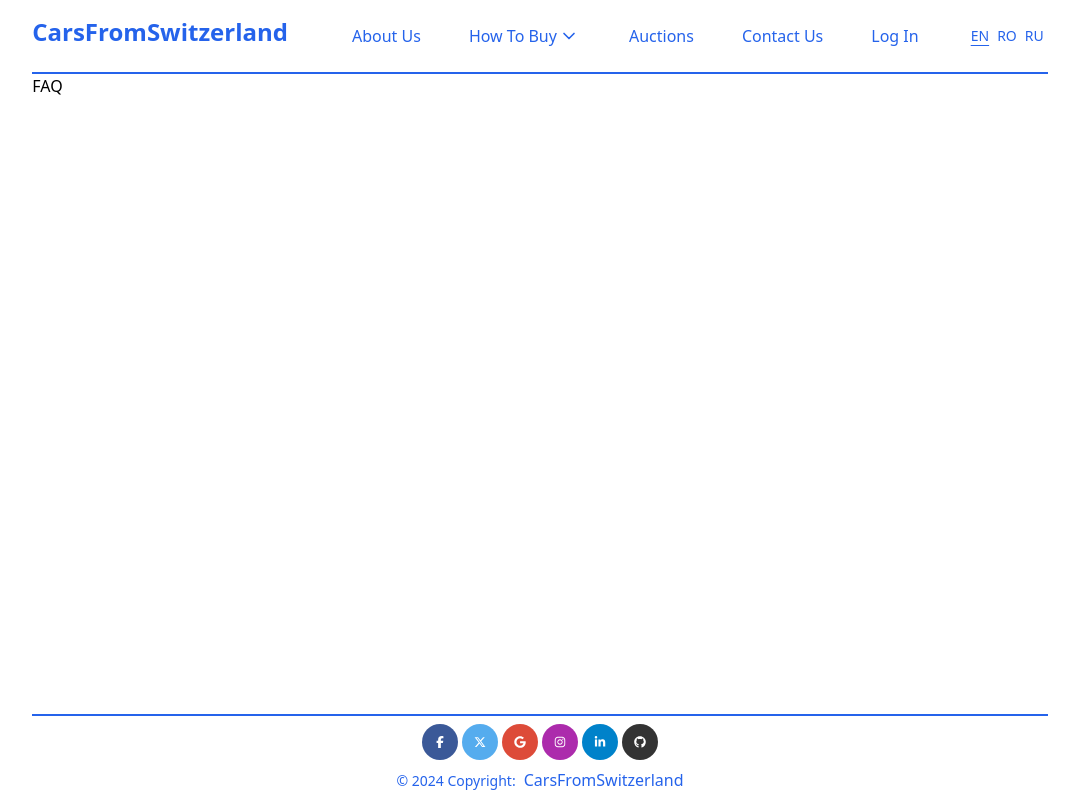
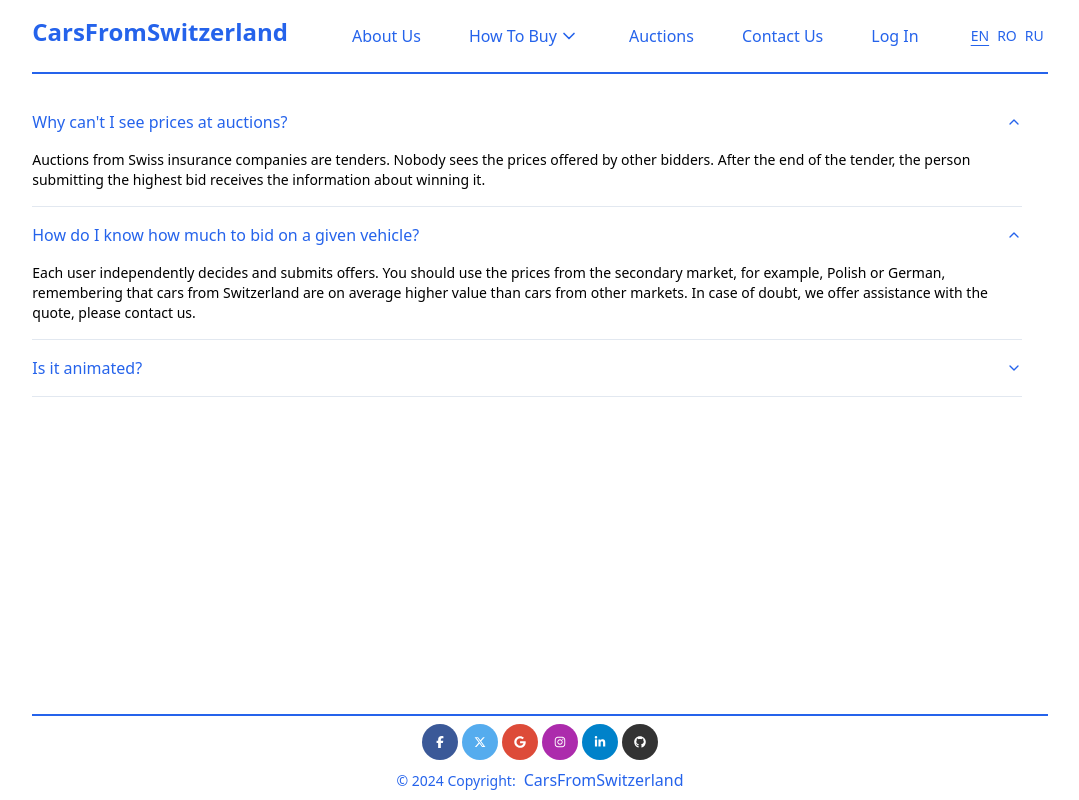
Before and after one commit to C0L2/auctions, a React (Vite) app: page /faq in a window 1280 px wide. Shown: the whole page, without its empty margins (100-1179 px from the left). Built offline with nearby package versions, Linux system fonts and the light colour scheme.

Commit message:
- added some queestions for FAQ section

```diff
--- a/src/locales/en/global.json
+++ b/src/locales/en/global.json
@@ -50,5 +50,11 @@
       "rule5": "transport to another country - price to be negotiated.",
       "message": "The transport fee is fixed, it may change in following situations:"
     }
+  },
+  "faq": {
+    "q1": "Why can't I see prices at auctions?",
+    "r1": "Auctions from Swiss insurance companies are tenders. Nobody sees the prices offered by other bidders. After the end of the tender, the person submitting the highest bid receives the information about winning it.",
+    "q2": "How do I know how much to bid on a given vehicle?",
+    "r2": "Each user independently decides and submits offers. You should use the prices from the secondary market, for example, Polish or German, remembering that cars from Switzerland are on average higher value than cars from other markets. In case of doubt, we offer assistance with the quote, please contact us."
   }
 }
--- a/src/pages/FAQ/FAQ.tsx
+++ /dev/null
@@ -1,5 +0,0 @@
-const FAQ = () => {
-  return <div>FAQ</div>
-}
-
-export default FAQ
--- a/src/pages/FAQ/index.ts
+++ /dev/null
@@ -1,3 +0,0 @@
-import { default as FAQ } from './FAQ'
-
-export default FAQ
--- a/src/pages/HowTo/FAQ.tsx
+++ b/src/pages/HowTo/FAQ.tsx
@@ -1,5 +1,45 @@
+import { useTranslation } from 'react-i18next'
+import {
+  Accordion,
+  AccordionContent,
+  AccordionItem,
+  AccordionTrigger,
+} from '@/components/ui/accordion'
+
 const FAQ = () => {
-  return <div>FAQ</div>
+  const { t } = useTranslation('global')
+
+  return (
+    <div>
+      <Accordion
+        type="multiple"
+        className="max-w-[990px] mt-5"
+        defaultValue={['item-1', 'item-2']}
+      >
+        <AccordionItem value="item-1">
+          <AccordionTrigger className="text-primary">
+            {t('faq.q1')}
+          </AccordionTrigger>
+          <AccordionContent>{t('faq.r1')}</AccordionContent>
+        </AccordionItem>
+        <AccordionItem value="item-2">
+          <AccordionTrigger className="text-primary">
+            {t('faq.q2')}
+          </AccordionTrigger>
+          <AccordionContent>{t('faq.r2')}</AccordionContent>
+        </AccordionItem>
+        <AccordionItem value="item-3">
+          <AccordionTrigger className="text-primary">
+            Is it animated?
+          </AccordionTrigger>
+          <AccordionContent>
+            Yes. It&apos;s animated by defau'lt, but you can disable it if you
+            prefer.
+          </AccordionContent>
+        </AccordionItem>
+      </Accordion>
+    </div>
+  )
 }
 
 export default FAQ
--- a/src/routes/routes.tsx
+++ b/src/routes/routes.tsx
@@ -1,11 +1,11 @@
 import { createBrowserRouter } from 'react-router-dom'
 import AboutUs from '@/pages/AboutUs'
 import { Layout } from '@/layouts/Layout'
-import FAQ from '@/pages/FAQ'
 import Login from '@/pages/Login'
 import Auctions from '@/pages/Auctions'
 import Contact from '@/pages/Contact'
 import Rules from '@/pages/HowTo/Rules'
+import FAQ from '../pages/HowTo/FAQ'
 
 export const routers = createBrowserRouter([
   {
```
